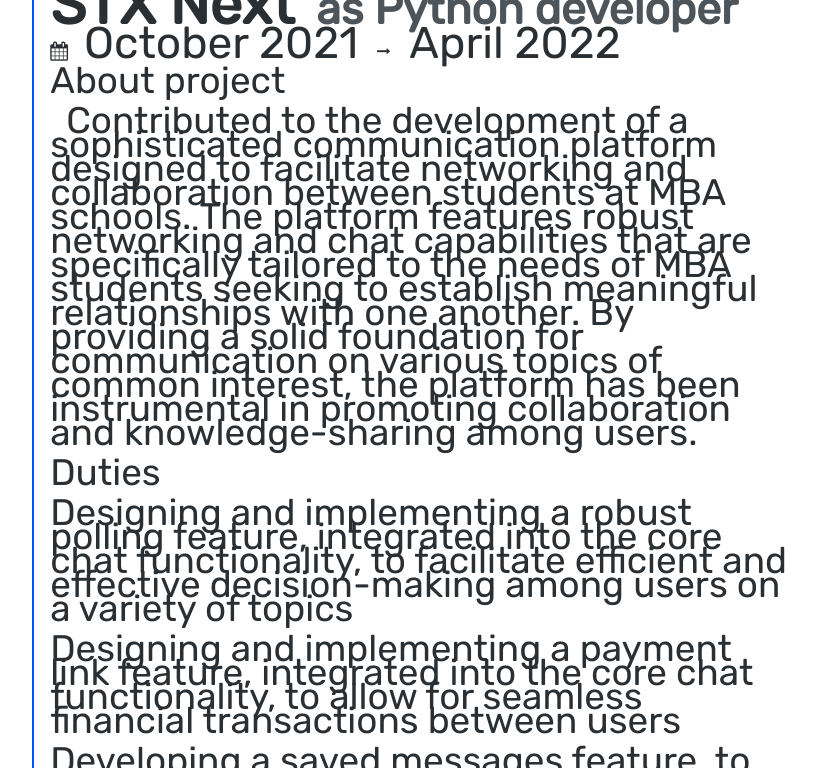
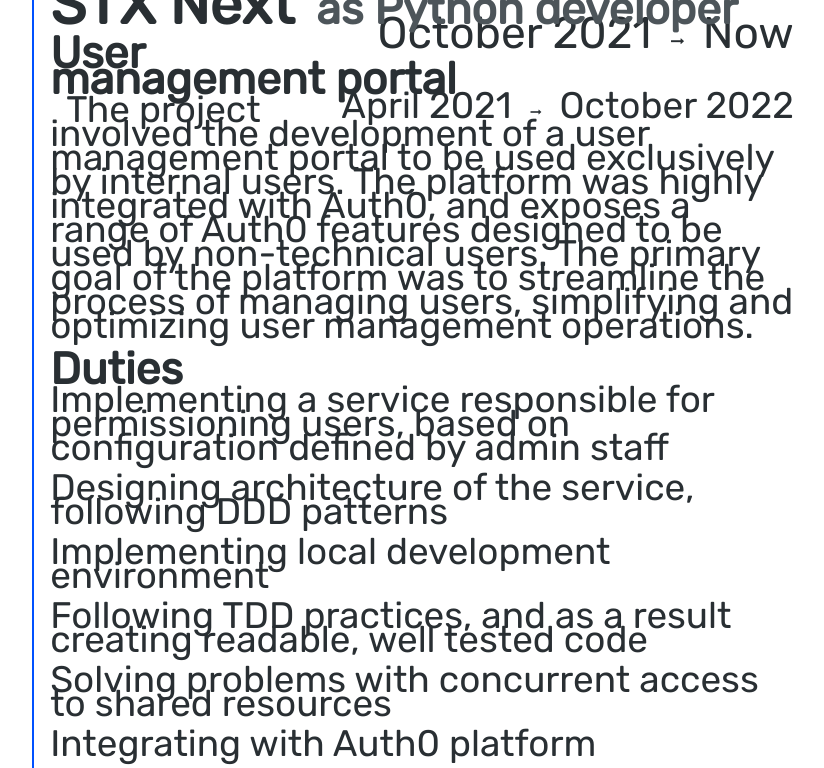
Before and after one commit to dzon4xx/cv, a plain HTML site: page index.html in a window 1280 px wide. Shown: the part 487-1255 px from the top of the page, without its empty margins (227-1051 px from the left). Drawn offline with Linux system fonts and the light colour scheme.

Commit message:
Float dates to the right. Accomodate for multi project job.

```diff
--- a/index.html
+++ b/index.html
@@ -250,15 +250,25 @@
             font-weight: bold;
         }
 
-        .work-date-range {
-            margin-top: 0.5em;
+        .project-header {
+            margin-top: 1.25em;
+            margin-bottom: -0.75em;
         }
 
-        .work-date-range .fa-calendar {
+        .project-header .project-name {
+            font-size: 1.2em;
+            font-weight: bold;
+        }
+
+        .work-date-range {
+            float: right;
+        }
+
+        .fa-calendar {
             margin-right: 1rem;
         }
 
-        .work-date-range .fa-long-arrow-right {
+        .fa-long-arrow-right {
             transform: scale(0.7);
             margin: auto 1rem;
         }
@@ -327,11 +337,55 @@
                     <li>
                         <div class="company">
                             <span class="company-name">STX Next</span>&nbsp;&nbsp;<span class="position">as Python developer</span>
-                            <div class="work-date-range"><i class="fa fa-calendar"></i>October 2021<i
-                                    class="fa fa-long-arrow-right"></i>April 2022
+                            <div class="work-date-range">October 2021<i
+                                    class="fa fa-long-arrow-right"></i>Now
                             </div>
                         </div>
-                        About project
+
+                        <div class="project-header"><span class="project-name">User management portal</span>
+                            <div class="work-date-range">April 2021<i
+                                    class="fa fa-long-arrow-right"></i>October 2022
+                            </div>
+                        </div>
+
+
+                        <p class="about-project">
+                            The project involved the development of a user management portal to be used exclusively by
+                            internal users. The platform was highly integrated with Auth0, and exposes a range of
+                            Auth0 features designed to be used by non-technical users. The primary goal of the platform
+                            was to streamline the process of managing users, simplifying and optimizing user
+                            management operations.</p>
+
+                        <div class="project-header"><span class="project-name">Duties</span></div>
+
+                        <p class="task-description">
+                            Implementing a service responsible for permissioning users, based on configuration defined
+                            by admin staff
+                        </p>
+                        <p class="task-description">
+                            Designing architecture of the service, following DDD patterns
+                        </p>
+                        <p class="task-description">
+                            Implementing local development environment
+                        </p>
+                        <p class="task-description">
+                            Following TDD practices, and as a result creating readable, well tested code
+                        </p>
+                        <p class="task-description">
+                            Solving problems with concurrent access to shared resources
+                        </p>
+                        <p class="task-description">
+                            Integrating with Auth0 platform
+                        </p>
+                        <p class="task-description">
+                            Overcoming problems with malfunctioning external systems
+                        </p>
+
+                        <div class="project-header"><span class="project-name">Communication platform for MBA students</span>
+                            <div class="work-date-range">April 2021<i
+                                    class="fa fa-long-arrow-right"></i>October 2022
+                            </div>
+                        </div>
                         <p class="about-project">
                             Contributed to the development of a sophisticated communication platform designed to
                             facilitate networking and collaboration between students at MBA schools. The platform
@@ -340,8 +394,7 @@
                             providing a solid foundation for communication on various topics of common interest, the
                             platform has been instrumental in promoting collaboration and knowledge-sharing among
                             users.</p>
-
-                        Duties
+                        <div class="project-header"><span class="project-name">Duties</span></div>
                         <p class="task-description">
                             Designing and implementing a robust polling feature, integrated into the core chat
                             functionality, to facilitate efficient and effective decision-making among users on a
@@ -363,6 +416,7 @@
                             Conducting debugging and troubleshooting efforts to address memory leaks, ensuring the
                             smooth and reliable functioning of the platform
                         </p>
+
                     </li>
                     <li>
                         <div class="company">
@@ -405,7 +459,6 @@
                             Implemented MES system for client using Indigo framework.
                         </p>
                     </li>
-
                     <li>
                         <div class="company">
                             <span class="company-name">Straal</span>&nbsp;&nbsp;<span class="position">as Python developer</span>
@@ -420,7 +473,6 @@
                             Maintained, fixed and tested a large distributed python web application.
                         </p>
                     </li>
-
                     <li>
                         <div class="company">
                             <span class="company-name">eStoreMedia</span>&nbsp;&nbsp;<span class="position">as Django developer</span>
@@ -463,7 +515,6 @@
                         </p>
 
                     </li>
-
                     <li>
                         <div class="company">
                             <span class="company-name">Anfa Kable</span>
```
